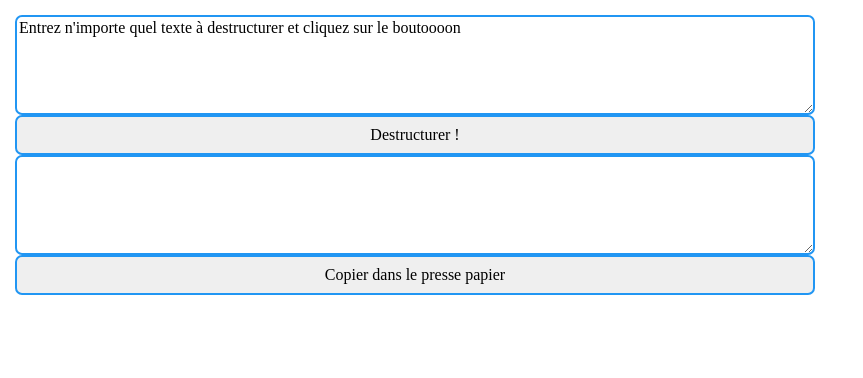
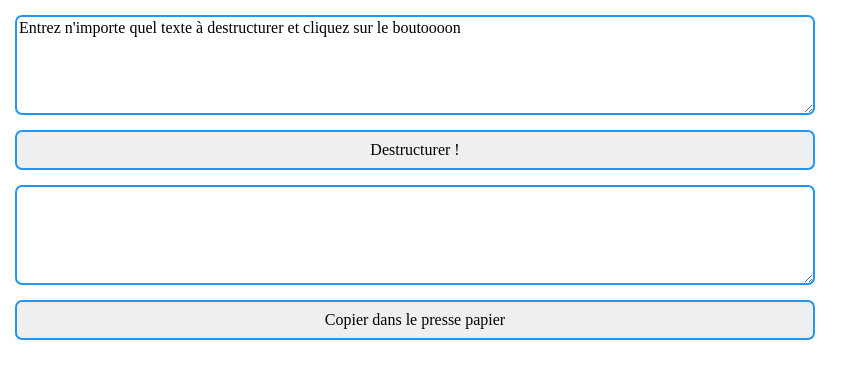
Before and after one commit to WinstonHill42/winstonHill42.github.io, a plain HTML site: page destructurator/index.html in a window 1280 px wide. Shown: the whole page, without its empty margins (0-863 px from the left). Drawn offline with Linux system fonts and the light colour scheme.

Commit message:
modifs style css : ajout marge

```diff
--- a/destructurator/css/main.css
+++ b/destructurator/css/main.css
@@ -1,13 +1,10 @@
-body {
-  padding: 15px;
-}
-
 button, textarea {
   box-sizing: border-box;
   width: 100%;
   display: block;
   border: 2px solid #2196F3;
   border-radius: 7px;
+  margin: 15px;
 }
 
 button {
```
